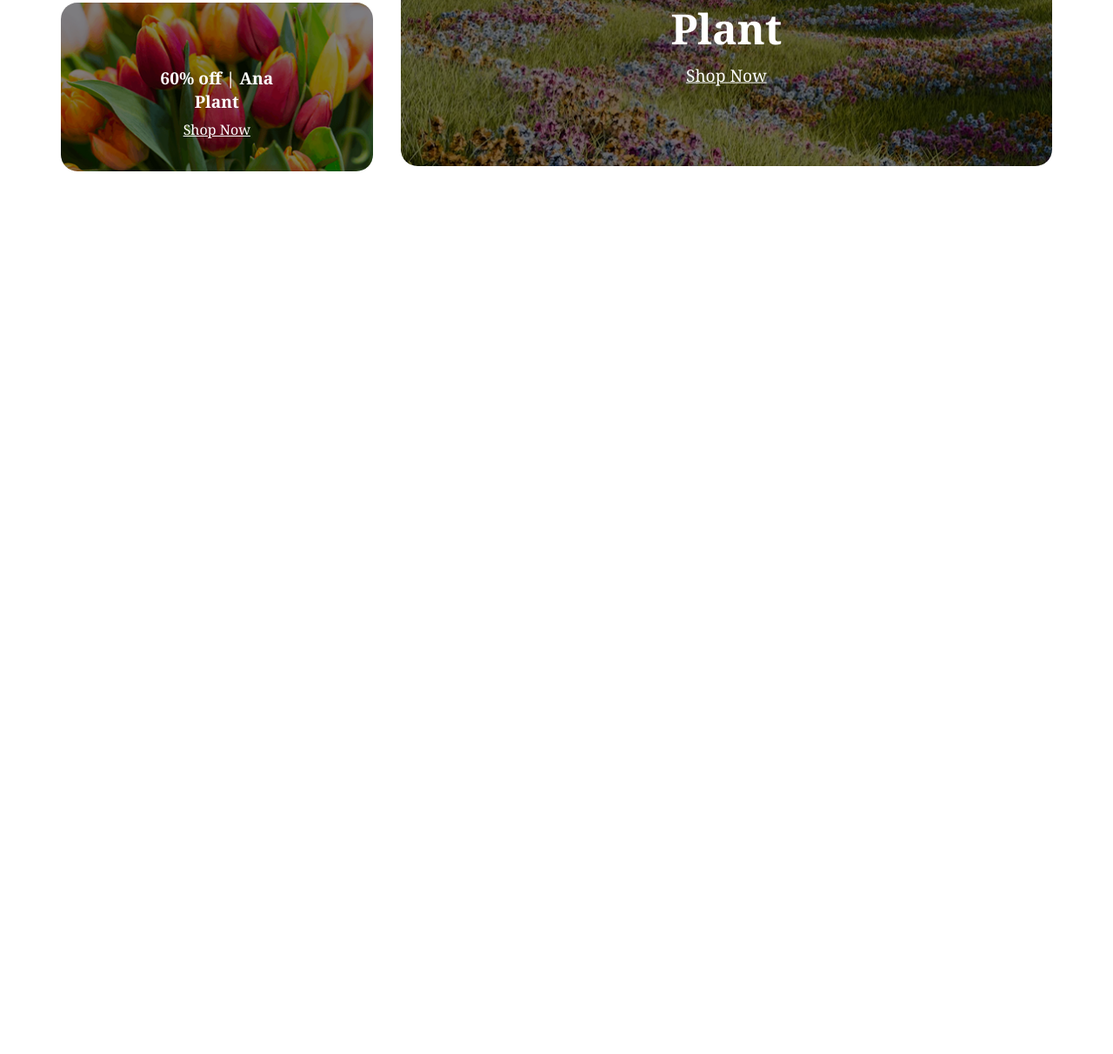
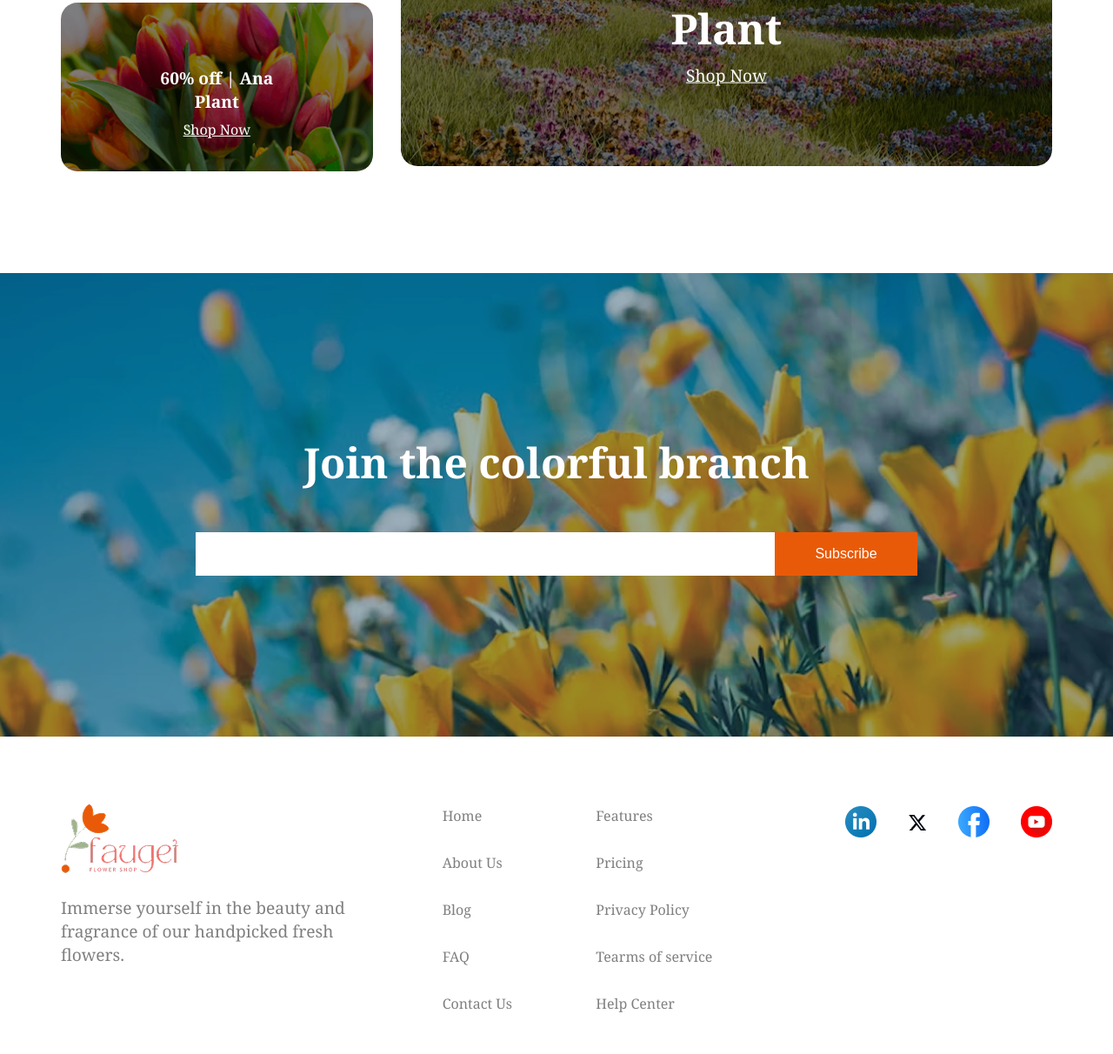
Before and after one commit to jiniyajahan/Flower-Shop-Website, a plain HTML site: page index.html in a window 1280 px wide. Shown: the part 3308-4520 px from the top of the page at 87% size. Before the commit the page ends 3622 px from the top, so only its background shows below. Drawn offline with Linux system fonts and the light colour scheme.

Commit message:
all done

```diff
--- a/index.html
+++ b/index.html
@@ -20,6 +20,7 @@
                 <li><a href=""><i class="fa-solid fa-cart-shopping"></i> Cart ($56)</a></li>
             </ul>
         </nav>
+
         <!-- banner section -->
         <div class="banner section">
             <div class="heading">
@@ -31,7 +32,9 @@
             </div>
         </div>
     </header>
+
     <main>
+
         <!-- our plants section -->
         <section class="our-plants section">
 
@@ -94,6 +97,7 @@
             </div>
         </section>
 
+
         <!-- flower plants section -->
         <section class="flower-plants-section section">
             <div class="badge">
@@ -111,6 +115,7 @@
                 </div>
             </div>
         </section>
+
         <!-- latest dead section -->
         <section class="latest-deals section">
              <h3> <span class="highlight">Latest</span> Deals</h3>
@@ -145,6 +150,53 @@
 
         </section>
 
+          <!-- newsletter section -->
+        <section class="subscribe">
+            <h3>Join the colorful branch</h3>
+            <form>
+                <input type="text" name="" id="">
+                <input type="submit" value="Subscribe">
+            </form>
+        </section>
+
+
     </main>
+
+    <footer class="section">
+
+        <div class="footer-logo">
+            <a href=""><img class="logo" src="./assets/logo.png" alt=""></a>
+            <p>Immerse yourself in the beauty and fragrance of our handpicked fresh flowers. </p>
+        </div>
+
+        <div class="footer-links">
+                <div>
+                    <ul>
+                        <li><a href="">Home</a></li>
+                        <li><a href="">About Us</a></li>
+                        <li><a href="">Blog</a></li>
+                        <li><a href="">FAQ</a></li>
+                        <li><a href="">Contact Us</a></li>
+                    </ul>
+                </div>
+                 <div>
+                    <ul>
+                        <li><a href="">Features</a></li>
+                        <li><a href="">Pricing</a></li>
+                        <li><a href="">Privacy Policy</a></li>
+                        <li><a href="">Tearms of service</a></li>
+                        <li><a href="">Help Center</a></li>
+                    </ul>
+
+                 </div>
+        </div>
+
+        <div class="social-links">
+            <a href="https://www.linkedin.com" target="_blank"><img src="./assets/icon-linkedin.png" alt=""></a>
+            <a href="https://www.twitter.com" target="_blank"><img src="./assets/icon-twitter.png" alt=""></a>
+            <a href="https://www.facebook.com" target="_blank"><img src="./assets/icon-facebook.png" alt=""></a>
+            <a href="https://www.youtube.com" target="_blank"><img src="./assets/icon-youtube.png" alt=""></a>
+        </div>
+    </footer>
 </body>
 </html>
```
Lines whose indentation alone changed are shown as unchanged.
